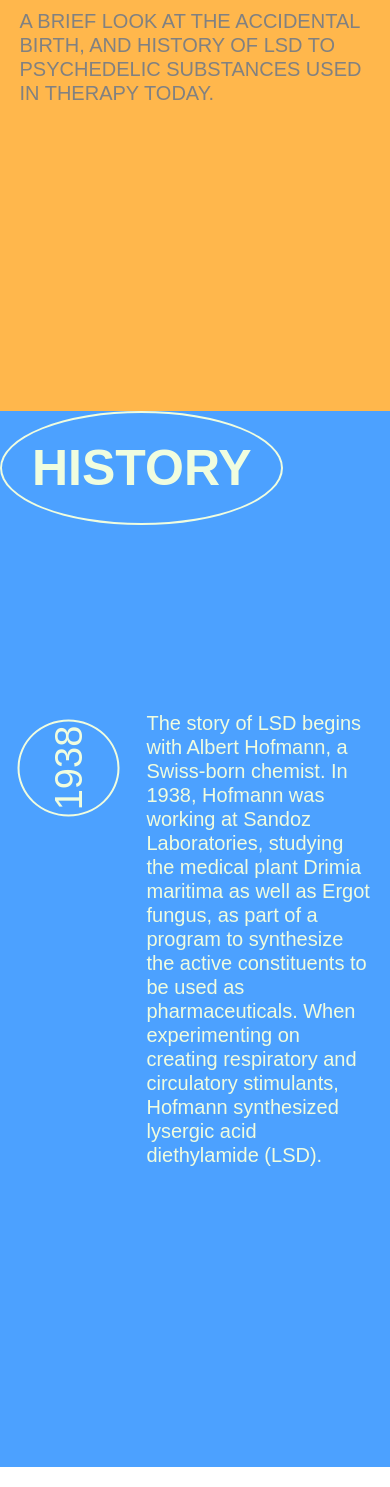
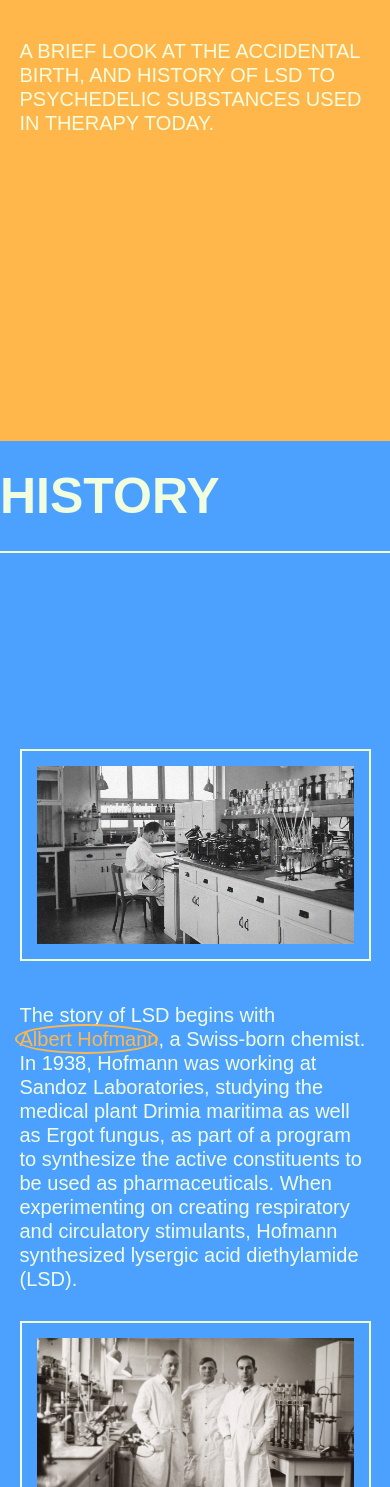
Before and after one commit to mgs095/DART450_Final, a plain HTML site: page index.html in a window 390 px wide. Shown: the part 513-2000 px from the top of the page. Drawn offline with Linux system fonts and the light colour scheme; a web font is replaced by a local one.

Commit message:
integrate history content

```diff
--- a/assets/css/reset.css
+++ b/assets/css/reset.css
@@ -6,7 +6,7 @@ body {
   scroll-behavior: smooth;
   background: #fff;
   overflow-x: hidden;
-  cursor: none;
+  /* cursor: none; */
 }
 
 /*! normalize.css v8.0.1 | MIT License | github.com/necolas/normalize.css */
--- a/assets/css/responsive.scss
+++ b/assets/css/responsive.scss
@@ -3,4 +3,9 @@
     .inner{
         padding: 6px 0;
     }
+
+    .hero{
+        height: 100%;
+        padding: 300px 0;
+    }
 }
--- a/assets/css/style.scss
+++ b/assets/css/style.scss
@@ -5,6 +5,8 @@ $purple: #704CFF;
 $mint: #F0FDDF;
 $grey: #818181;
 $white: #ffffff;
+
+$transition: 150ms ease-in-out;
 
 @import url("https://use.typekit.net/qoy5rjk.css");
 $font-body: 'aktiv-grotesk', sans-serif;
@@ -48,19 +50,21 @@ h4{
 }
 
 .inner{
+    position: relative;
     padding: 0 20px;
 }
 
 .hero{
     position: relative;
     background: $yellow;
-    height: 100%;
+    height: 100vh;
     width: 100%;
     padding: 300px 0;
 
     .the-content{
         max-width: 470px;
         text-transform: uppercase;
+        color: $mint;
     }
 }
 
@@ -74,21 +78,41 @@ h4{
     text-transform: uppercase;
     text-align: left;
     padding: 30px;
+    margin-bottom: 30px;
+    z-index: 2;
+    text-align: center;
 
     &.border{
         border: 2px solid $grey;
         border-radius: 50%;
     }
 
+    &.rotate{
+        transform: rotate(-90deg);
+    }
+
     &.mint {
         color: $mint;
         border-color: $mint;
     }
+}
 
-    &.rotate{
-        transform: rotate(-90deg);
-    }
+.year{
+    display: block;
+    position: relative;
+    margin: 80px 0 200px;
+}
 
+.section-heading {
+    position: relative;
+    width: 100%;
+    height: auto;
+    padding: 30px 0;
+    border-bottom: 2px solid;
+    font: 67px/1em $font-title;
+    color: $mint;
+    background: $blue;
+    text-transform: uppercase;
 }
 
 .history{
@@ -97,17 +121,57 @@ h4{
     color: $mint;
     height: 100%;
     width: 100%;
-    padding: 300px 0;
-
-    .section-heading{
-        position: absolute;
-        top: 0;
-        left: 0;
-        text-align: left;
-    }
+    padding: 80px 0;
 
     h3{
         font-weight: 300;
     }
 
 }
+
+.content-img{
+    display: block;
+    position: relative;
+    z-index: 0;
+    height: auto;
+    width: 100%;
+    padding: 15px;
+    border: 2px solid $mint;
+    z-index: 0;
+    margin: 30px 0;
+
+    > img{
+        display: block;
+        height: auto;
+        width: 100%;
+        z-index: 0;
+    }
+}
+
+.highlight{
+    display: inline-block;
+    position: relative;
+    color: $yellow;
+
+    &:before{
+        content: '';
+        position: absolute;
+        height: 30px;
+        width: calc(100% + 5px);
+        border: 2px solid $yellow;
+        border-radius: 50%;
+        top: -3px;
+        left: -5px;
+    }
+}
+
+.quote{
+    margin: 80px 0;
+    border-top: 2px solid rgba($yellow, 1);
+    border-bottom: 2px solid rgba($yellow, 1);
+    padding: 30px 0;
+    font: 30px/1.125em $font-title;
+    font-style: italic;
+    color: $yellow;
+
+}
--- a/index.html
+++ b/index.html
@@ -9,7 +9,7 @@
     <link rel="stylesheet" href="assets/css/style.css" />
     <link rel="stylesheet" href="assets/css/responsive.css" />
     <link rel="stylesheet" href="assets/css/bootstrap-grid.css" />
-    <link rel="stylesheet" href="assets/css/cursor.css" />
+    <!-- <link rel="stylesheet" href="assets/css/cursor.css" /> -->
 
     <script src="assets/js/nav.js"></script>
     <script src="assets/js/rellax.js"></script>
@@ -20,12 +20,12 @@
     <section class="hero">
       <div class="wrapper">
         <div class="row align-items-center justify-content-center">
-          <div class="col-md-6">
+          <div class="col-lg-6">
             <div class="inner">
-              <h1 class="title border">Happy Trip</h1>
+              <h1 class="title border mint">Happy Trip</h1>
             </div>
           </div>
-          <div class="col-md-6">
+          <div class="col-lg-6">
             <div class="inner">
               <div class="the-content">A brief look at the accidental birth,
                 and history of LSD to psychedelic substances used in therapy today.</div>
@@ -34,27 +34,73 @@
         </div>
       </div>
     </section>
+    <div class="section-heading">
+      <h2>History</h2>
+    </div>
     <section class="history">
       <div class="wrapper">
-		<div class="section-heading">
-			<div class="title border mint">
-				<h2>History</h2>
-			</div>
-		</div>
-        <div class="row">
-          <div class="col-4">
-            <div class="inner">
-              <div class="title border mint rotate">
-                <h3>1938</h3>
+        <div class="year">
+          <div class="row ">
+            <div class="col-md-6">
+              <div class="inner">
+                <div class="content-img">
+                  <img src="/assets/img/hofmann_1_1200.jpg" alt="">
+                </div>
+              </div>
+            </div>
+            <div class="col-md-6">
+              <div class="inner">
+                <div class="the-content">
+                  The story of LSD begins with <span class="highlight">Albert Hofmann</span>, a Swiss-born chemist. In 1938, Hofmann was working at Sandoz Laboratories, studying the medical plant Drimia maritima as well as Ergot fungus, as part of a program to synthesize the active constituents to be used as pharmaceuticals. When experimenting on creating respiratory and circulatory stimulants, Hofmann synthesized lysergic acid diethylamide (LSD).
+                </div>
+                <div class="content-img">
+                  <img src="/assets/img/hofmann_2_1200.jpg" alt="">
+                </div>
               </div>
             </div>
           </div>
-          <div class="col-8">
-            <div class="the-content">
-              The story of LSD begins with Albert Hofmann, a Swiss-born chemist. In 1938, Hofmann was working at Sandoz Laboratories, studying the medical plant Drimia maritima as well as Ergot fungus, as part of a program to synthesize the active constituents to be used as pharmaceuticals. When experimenting on creating respiratory and circulatory stimulants, Hofmann synthesized lysergic acid diethylamide (LSD).
+        </div>
+        <div class="year">
+          <div class="row">
+            <div class="col-lg-6">
+              <div class="inner">
+                <div class="the-content">
+                  5 years after his initial discovery, Hofmann accidentally ingested LSD through his fingertips and experienced a sudden change of consciousness:
+                </div>
+              </div>
+            </div>
+            <div class="col-lg-6">
+              <div class="inner">
+                <div class="quote">
+                  “affected by a remarkable restlessness, combined with a slight dizziness. At home I lay down and sank into a not unpleasant intoxicated-like condition, characterized by an extremely stimulated imagination. In a dreamlike state, with eyes closed (I found the daylight to be unpleasantly glaring), I perceived an uninterrupted stream of fantastic pictures, extraordinary shapes with intense, kaleidoscopic play of colours.”
+                </div>
+              </div>
             </div>
           </div>
         </div>
+        <div class="year">
+          <div class="row align-items-center justify-content-center">
+            <div class="col-md-6">
+              <div class="inner">
+                <div class="the-content">
+                  3 days later, Hofmann self-experimented, dosing himself with <span class="highlight">.25 milligrams</span> of LSD, assuming that would be a threshold dose. One hour later, Albert Hofmann was experiencing the first LSD trip. After his trip, Hofmann knew he had discovered something of significance, that LSD is a psychoactive substance with extraordinary potency, capable of causing significant shifts of consciousness in incredibly low doses.
+                </div>
+              </div>
+            </div>
+            <div class="col-md-6">
+              <div class="inner">
+                <div class="content-img">
+                  <img src="/assets/img/hofmann_3_1200.jpg" alt="">
+                </div>
+              </div>
+            </div>
+          </div>
+        </div>
+      </div>
+    </section>
+    <section class="history">
+      <div class="wrapper">
+
       </div>
     </section>
     <footer></footer>
```
Also changed, not shown: assets/css/bootstrap-grid.css, assets/css/responsive.css, assets/css/style.css, 5 other files.
